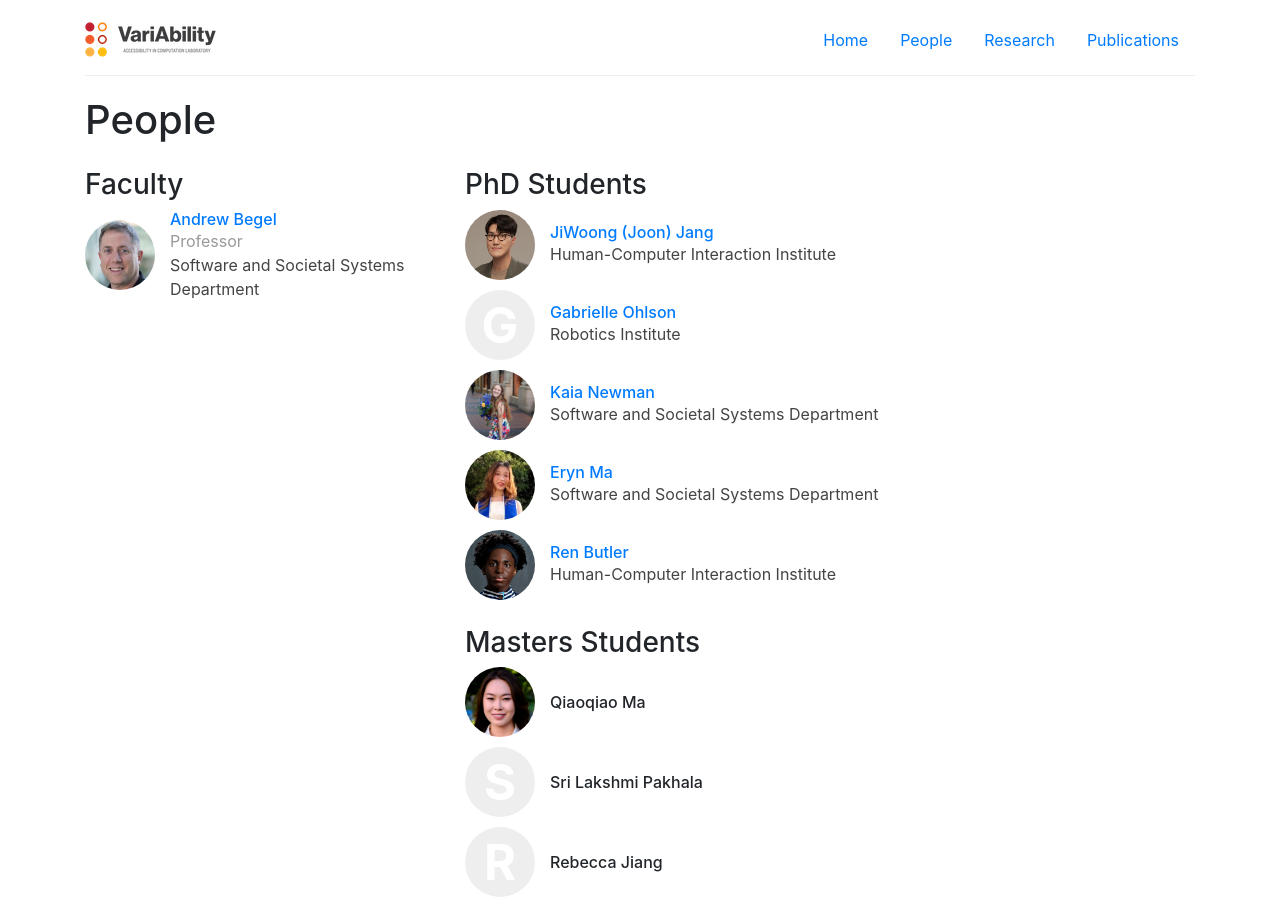
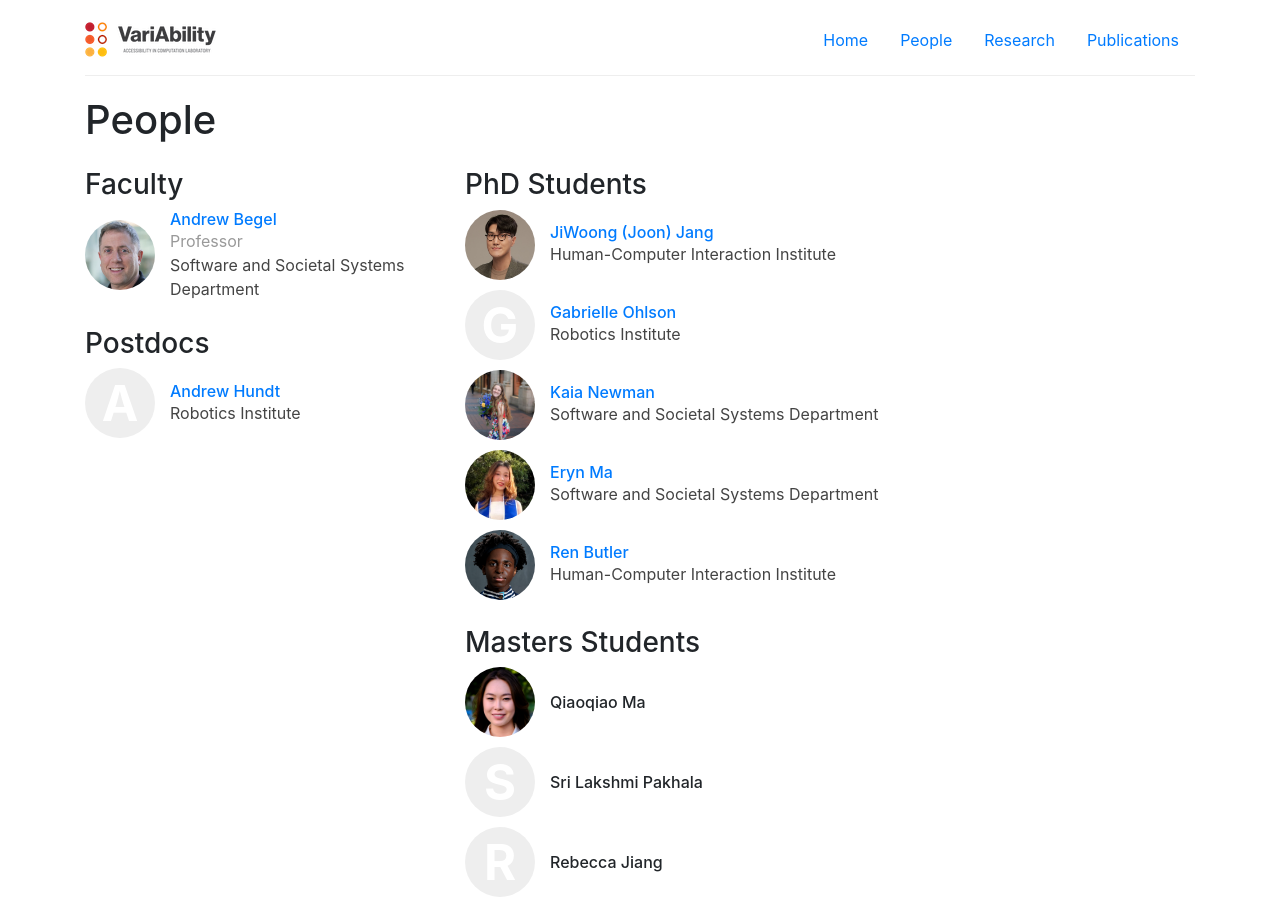
Before and after one commit to cmu-variability/cmu-variability.github.io, a Jekyll site: the page built from people.html, in a window 1280 px wide and 900 px high. Built offline with Jekyll 4.4.1, drawn with Linux system fonts in a browser that asks for light colours.

Commit message:
More changes.

```diff
--- a/_config.yml
+++ b/_config.yml
@@ -35,14 +35,14 @@ permalink: /blog/:year/:month/:day/:title.html
 roles:
   - key: faculty
     name: Faculty
+  - key: postdoc
+    name: Postdocs
   - key: grad-phd
     name: PhD Students
   - key: grad-masters
     name: Masters Students
   - key: ugrad
     name: Undergraduate Students
-  - key: ugrad-alum
-    name: Past Undergraduate Students
   - key: collab
     name: Collaborators
   - key: grad-alumni
--- a/_data/people.yml
+++ b/_data/people.yml
@@ -6,6 +6,12 @@ prof-begel:
     role: faculty
     org: "Software and Societal Systems Department"
     bio: Professor
+
+postdoc-andrew-hundt:
+    display_name: "Andrew Hundt"
+    role: postdoc
+    org: Robotics Institute
+    webpage: "https://ahundt.github.io"
 
 grad-jiwoong-jang:
     display_name: "JiWoong (Joon) Jang"
```
